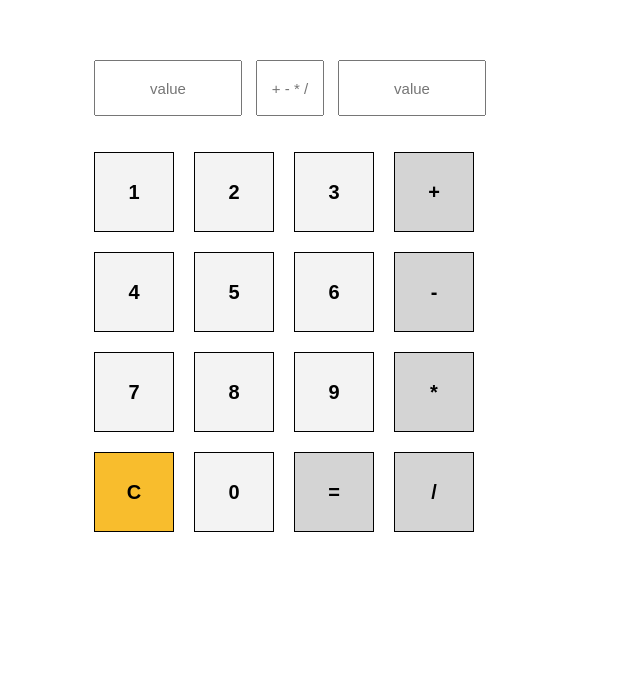
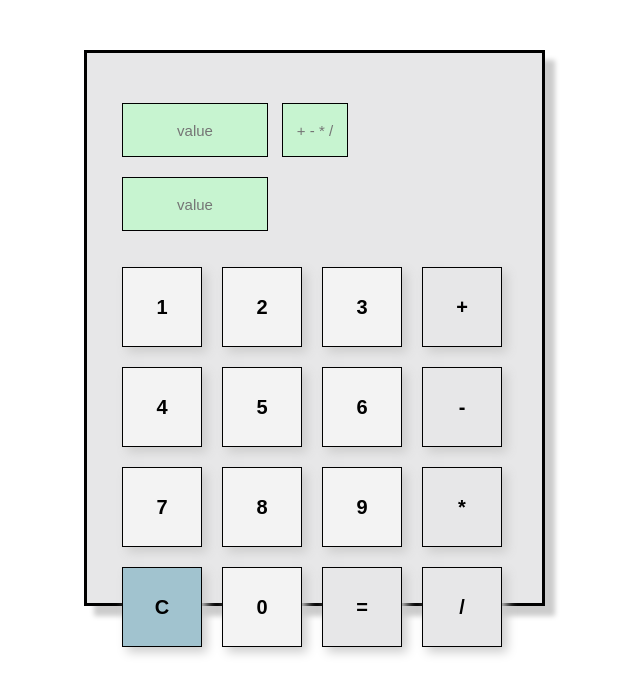
Before and after one commit to asteph/Codeup_Web_Exercises, a PHP site: page /calculator.html in a window 1280 px wide. Shown: the top 695 px of the page, without its empty margins (306-946 px from the left). Run offline with PHP 8.4, Linux system fonts and the light colour scheme.

Commit message:
updated the look of the calculator in css

```diff
--- a/public/calculator.html
+++ b/public/calculator.html
@@ -8,6 +8,7 @@
 </head>
 <body>
 	<main>
+    <div class="calculatorBody">
   		<form method="post">
   		<input type="text" id="leftOperand" value="" placeholder="value" class="operand" name="left operand" readonly>
   		<input type="text" id="operator" value="" placeholder="+ - * /" class="operator" name="operator" readonly>
@@ -37,6 +38,7 @@
   			<button id="equals" type="button" value="=">=</button>
   			<button id="/" type="button" value="/">/</button>
   		</p>
+    </div>
 	</main>
 <script>
 		(function() {
--- a/public/css/calculator.css
+++ b/public/css/calculator.css
@@ -3,6 +3,18 @@ main{
     margin-right: auto;
     width: 500px;
     margin-top: 50px;
+}
+.calculatorBody{
+	padding: 40px 25px 10px 25px;
+	width: 405px;
+	height: 500px;
+    border: 3px solid ;
+    background-color: #E7E7E8;
+    box-shadow: 10px 10px 5px #CCC;
+}
+input{
+	background-color: #C7F4D0;
+	border: 1px solid #000;
 }
 button{
 	width: 80px;
@@ -14,6 +26,8 @@ button{
 	font-weight: bold;
 	font-size: 20px;
 	background-color: #D4D4D4;
+	background-color: #E7E7E8;
+    box-shadow: 5px 5px 10px #CCC;
 }
 .clearfix{
 	clear: both;
@@ -35,5 +49,5 @@ button{
 	background-color: #F3F3F3;
 }
 #C{
-	background-color: #F8BD2D;
+	background-color: #A1C3CF;
 }
```
Lines whose indentation alone changed are shown as unchanged.
